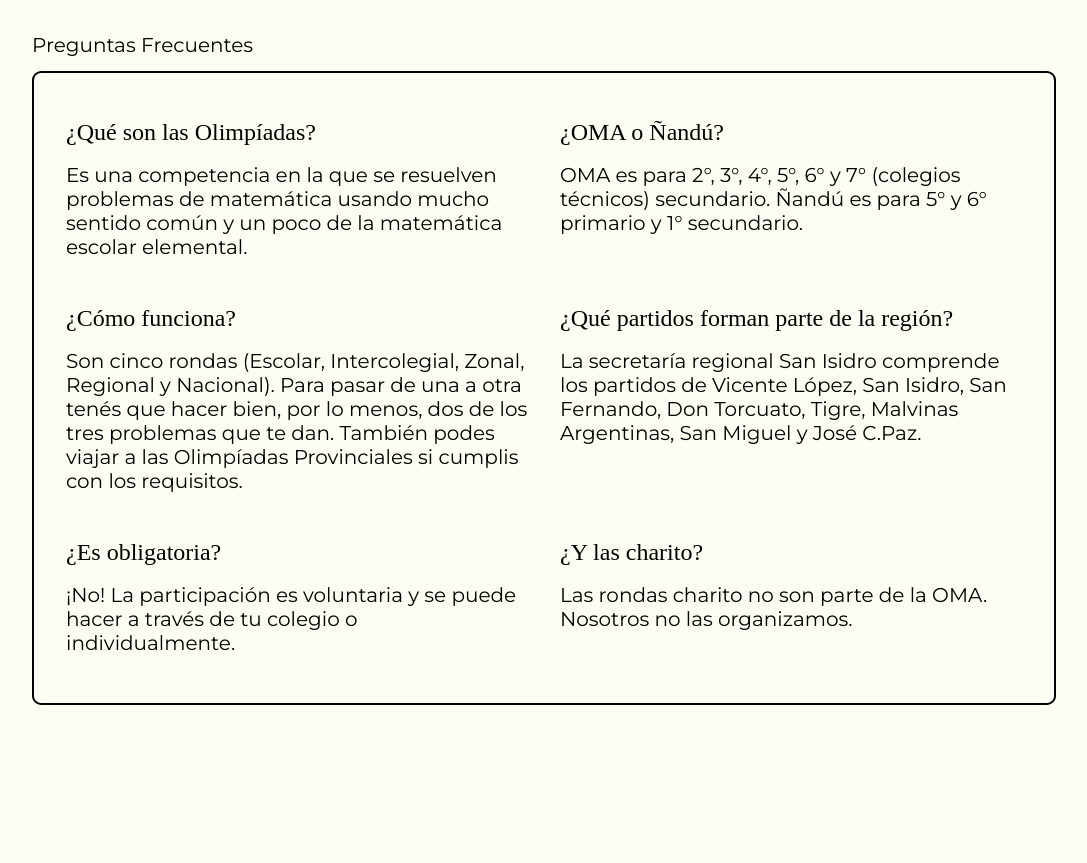
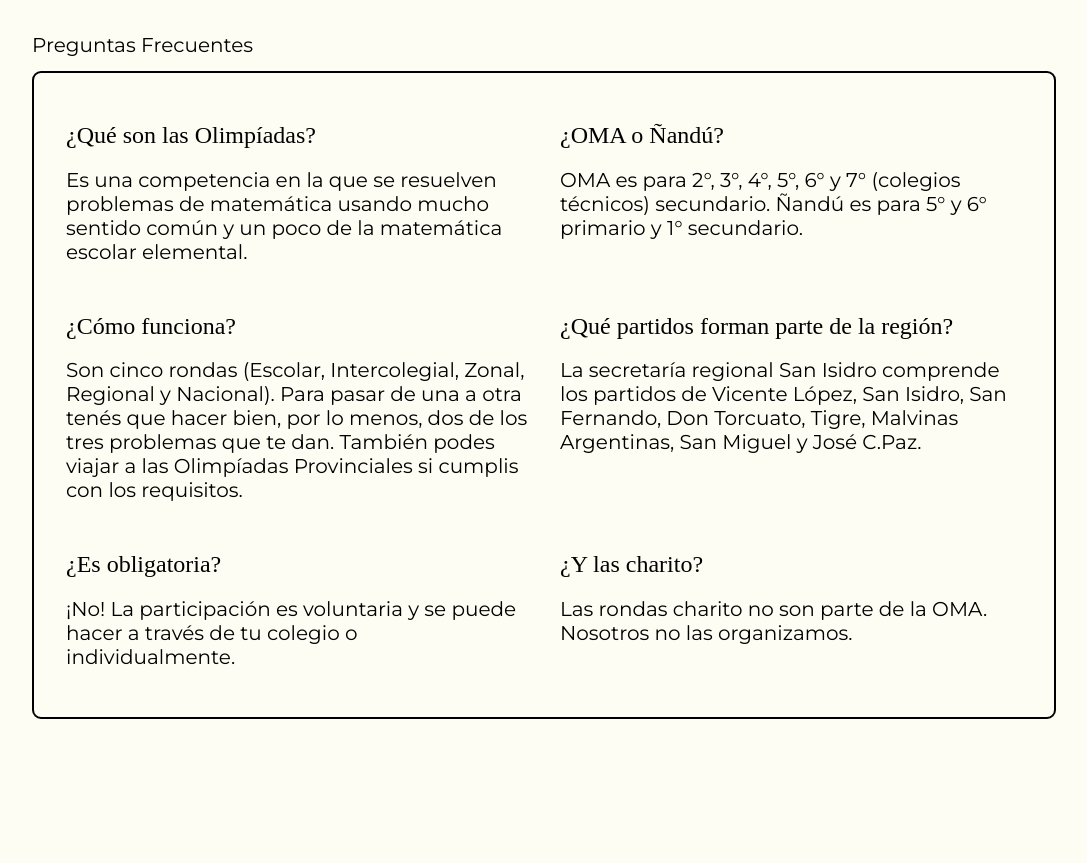
Before and after one commit to JZylber/oma-san-isidro, a Next.js app: page / in a window 1280 px wide. Shown: the part 1080-1943 px from the top of the page, without its empty margins (96-1183 px from the left). Built offline with nearby package versions, Linux system fonts and the light colour scheme; no server answers; the database is empty; a web font is replaced by a local one.

Commit message:
fix(icon): desktop line height too tight

```diff
--- a/components/FAQ/FAQItem.module.scss
+++ b/components/FAQ/FAQItem.module.scss
@@ -38,7 +38,7 @@
   }
   @include shared.desktop-only {
     font-size: shared.$desktop-actionable-font-size;
-    line-height: 3.75 * shared.$desktop-spacing;
+    line-height: 2.8rem;
     margin-bottom: 3 * shared.$desktop-spacing;
   }
 }
```
